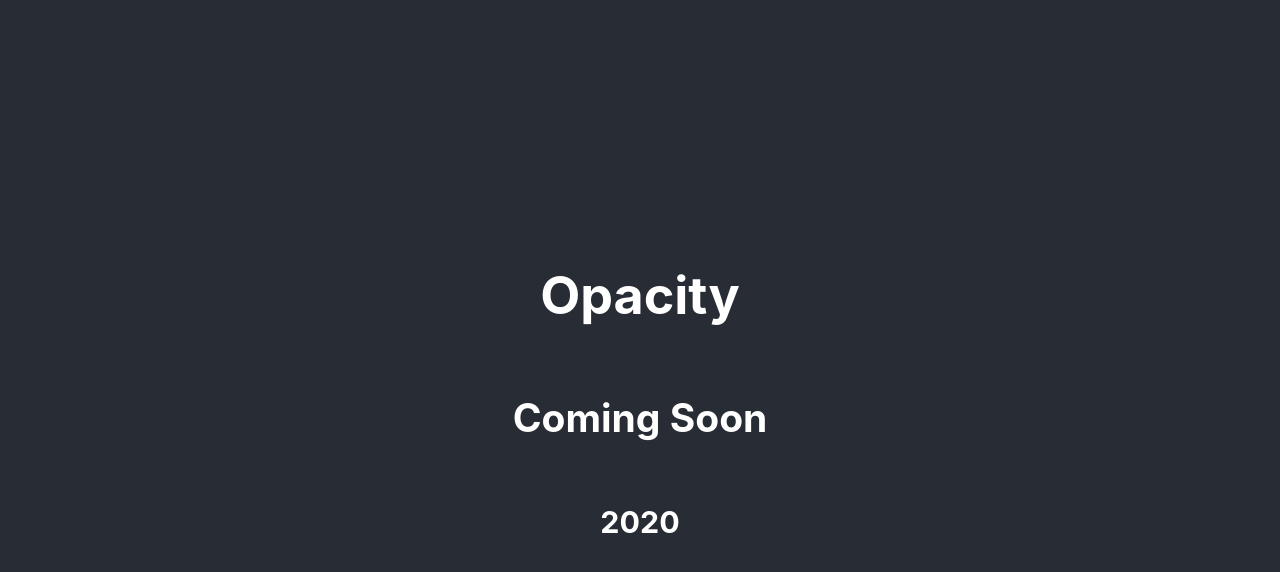
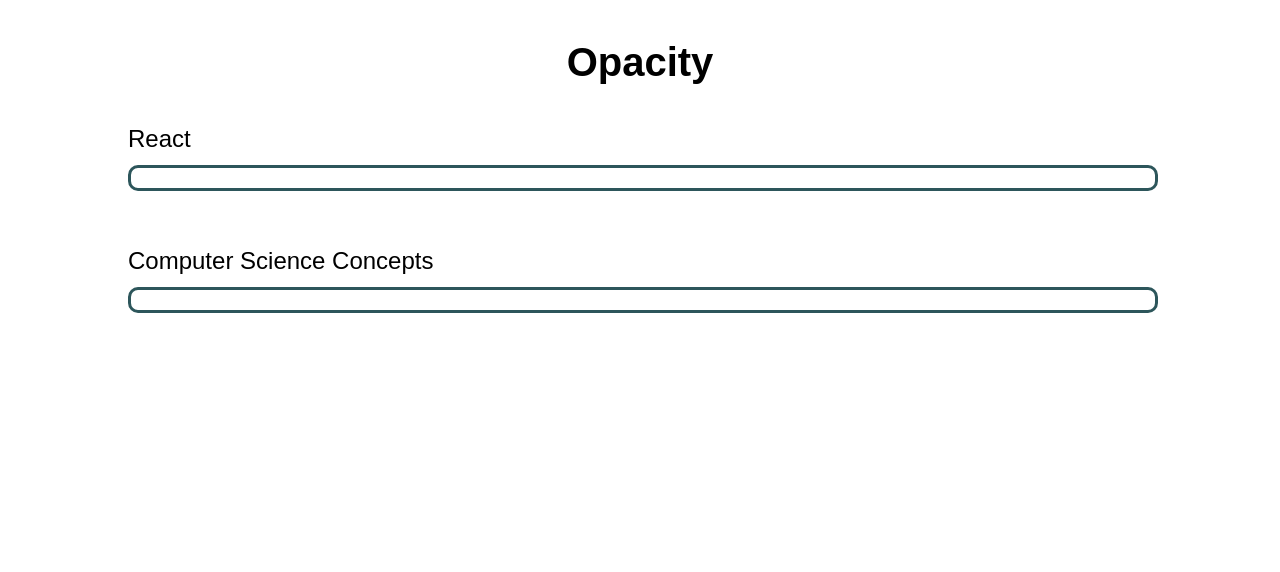
Before and after one commit to escott2/opacity-react, a React (Create React App) app: page / in a window 1280 px wide. Shown: the top 572 px of the page. Built offline with nearby package versions, Linux system fonts and the light colour scheme.

Commit message:
Add card component to app

```diff
--- a/src/App.js
+++ /dev/null
@@ -1,16 +0,0 @@
-import logo from './logo.svg';
-import './App.css';
-
-function App() {
-  return (
-    <div className="App">
-      <header className="App-header">
-        <h1>Opacity</h1>
-        <h2>Coming Soon</h2>
-        <h3>2020</h3>
-      </header>
-    </div>
-  );
-}
-
-export default App;
--- /dev/null
+++ b/src/assets/data.js
@@ -0,0 +1,38 @@
+const learningLogs = [
+    {   name: "React",
+        id: "1",
+        reactLog : [
+        {
+            date: "11/10/20",
+            timeInMinutes: 41,
+            lastStep: "Watched YouTube overview",
+            nextStep: "Team Treehouse review and create something with React."
+        },
+        {
+            date: "11/12/20",
+            timeInMinutes: 44,
+            lastStep: "Watched Team Treehouse Videos",
+            nextStep: "Review Team Treehouse Videos and Create something with React."
+        }
+    ]},
+    {   name: "Computer Science Concepts",
+        id: "2",
+        csConceptsLog : [
+        {
+            date: "11/10/20",
+            topic: "Distributed Systems",
+            timeInMinutes: 56,
+            lastStep: "Lecture 1, 42:21",
+            nextStep: ""
+        },
+        {
+            date: "11/11/20",
+            topic: "Writing cleaner code",
+            timeInMinutes: 35,
+            lastStep: "Read about JS naming recommendations",
+            nextStep: ""
+        }
+    ]}
+];
+
+export default learningLogs;
--- a/src/App.css
+++ b/src/components/App.css
@@ -1,4 +1,4 @@
-.App {
+/* .App {
   text-align: center;
 }
 
@@ -35,4 +35,9 @@
   to {
     transform: rotate(360deg);
   }
+} */
+
+
+.App {
+  font-family: 'Poppins', sans-serif;
 }
--- /dev/null
+++ b/src/components/App.js
@@ -0,0 +1,31 @@
+import logo from '../logo.svg';
+import './App.css';
+import Header from './Header';
+import Card from './Card';
+import learningLogs from "../assets/data.js";
+
+function createCard(topic) {
+  return (
+    <Card
+      key={topic.id}
+      id={topic.id}
+      name={topic.name}
+    />
+  );
+}
+
+
+function App() {
+  return (
+    <div className="App">
+      <header className="App-header">
+        <Header />
+      </header>
+      <main>
+        {learningLogs.map(createCard)}
+      </main>
+    </div>
+  );
+}
+
+export default App;
--- /dev/null
+++ b/src/components/Card.css
@@ -0,0 +1,37 @@
+h2 {
+    font-weight: 400;
+    margin: .5em 0;
+}
+
+.Container {
+    width: 80%;
+    margin: 2.5em auto;
+}
+
+.Progress-bar {
+    width: 100%;
+    height: 20px;
+    border: solid 0.2em #2d565b;
+    border-radius: 10px;
+    margin: 0 auto;
+}
+
+.Progress-made {
+    border-top-left-radius: 10px;
+    border-bottom-left-radius: 10px;
+    height: 16px;
+    transform: translateX(-0.9px) translateY(-1.2px);
+}
+
+.Progress-tally {
+    width: 100%;
+    /* height: 75px; */
+    /* background-color: lightgray; */
+}
+
+.React-stats {
+    display: flex;
+    justify-content: space-between;
+    flex-wrap: wrap;
+    margin-top: 1em;
+}
--- /dev/null
+++ b/src/components/Card.js
@@ -0,0 +1,17 @@
+import React from "react";
+import "./Card.css";
+
+function Card(props) {
+    return (
+        <div className="Container">
+            <h2>{props.name}</h2>
+            <div className="Progress-bar">
+                <div className="Progress-made Js-react-progress"></div>
+            </div>
+            <div className="React-stats Js-react-stats"></div>
+            <div class="Progress-tally"></div>
+        </div>
+    );
+}
+
+export default Card;
--- /dev/null
+++ b/src/components/Header.css
@@ -0,0 +1,6 @@
+h1 {
+    font-size: 2.5rem;
+    text-align: center;
+    margin: 1em;
+    font-weight: 600;
+}
--- /dev/null
+++ b/src/components/Header.js
@@ -0,0 +1,8 @@
+import React from "react";
+import "./Header.css";
+
+function Header() {
+    return <h1>Opacity</h1>;
+}
+
+export default Header;
--- a/src/index.js
+++ b/src/index.js
@@ -1,7 +1,7 @@
 import React from 'react';
 import ReactDOM from 'react-dom';
 import './index.css';
-import App from './App';
+import App from './components/App';
 import reportWebVitals from './reportWebVitals';
 
 ReactDOM.render(
```
Also changed, not shown: 2 other files (tests, documents, lock files or other folders).
